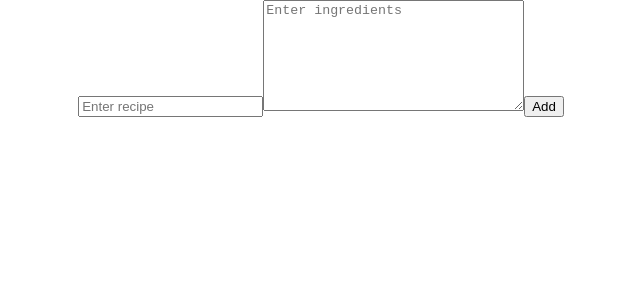
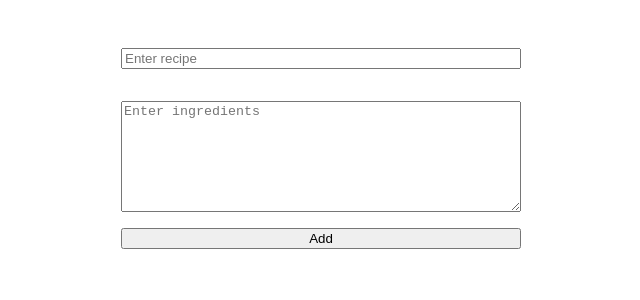
Before and after one commit to skosana721/recipe-box, a React (Create React App) app in the folder recipe/client/: page / in a window 1280 px wide. Shown: the top 300 px of the page, without its empty margins (319-959 px from the left). Built offline with nearby package versions, Linux system fonts and the light colour scheme; the HTML template or start-up script is replaced by a standard one.

Commit message:
added styling to the recipe form

```diff
--- a/recipe/client/src/App.css
+++ b/recipe/client/src/App.css
@@ -1,14 +1,13 @@
 .App {
   text-align: center;
 }
-
-.App-header {
-  background-color: #282c34;
-  min-height: 100vh;
+.recipe-form {
   display: flex;
   flex-direction: column;
-  align-items: center;
-  justify-content: center;
-  font-size: calc(10px + 2vmin);
-  color: white;
+  width: 400px;
+  margin: 2rem auto;
 }
+.recipe-form input,
+textarea {
+  margin: 1rem 0;
+}
```
